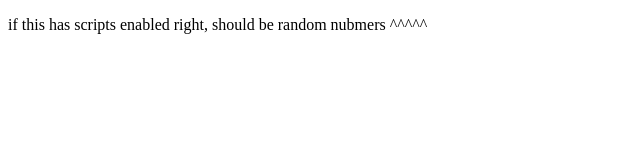
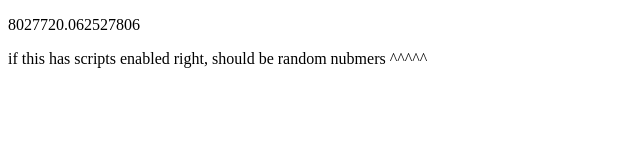
Before and after one commit to 1-1-1-1-1-1/1-1-1-1-1-1.github.io, a plain HTML site: page index.html in a window 1280 px wide. Shown: the whole page, without its empty margins (0-640 px from the left). Drawn offline with Linux system fonts and the light colour scheme.

Commit message:
Update index.html

```diff
--- a/index.html
+++ b/index.html
@@ -7,5 +7,5 @@
     </p>
     if this has scripts enabled right, should be random nubmers ^^^^^
       <script>
-         window.setInterval(function(){document.getElementByClassName('test')[0].innerText = Math.random()*10e6},500);
+         window.setInterval(function(){document.getElementsByClassName('test')[0].innerText = Math.random()*10e6},500);
       </script>
```
